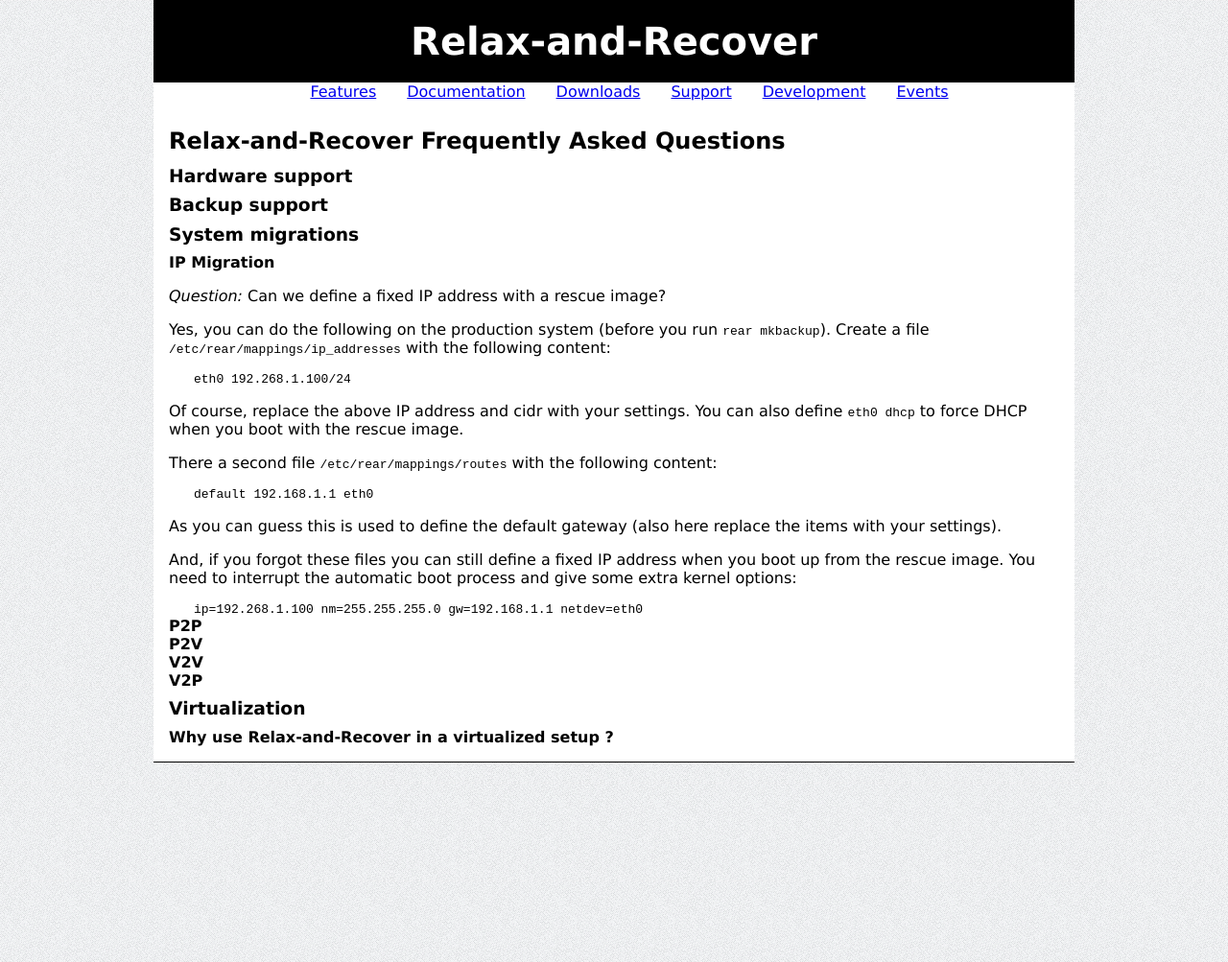
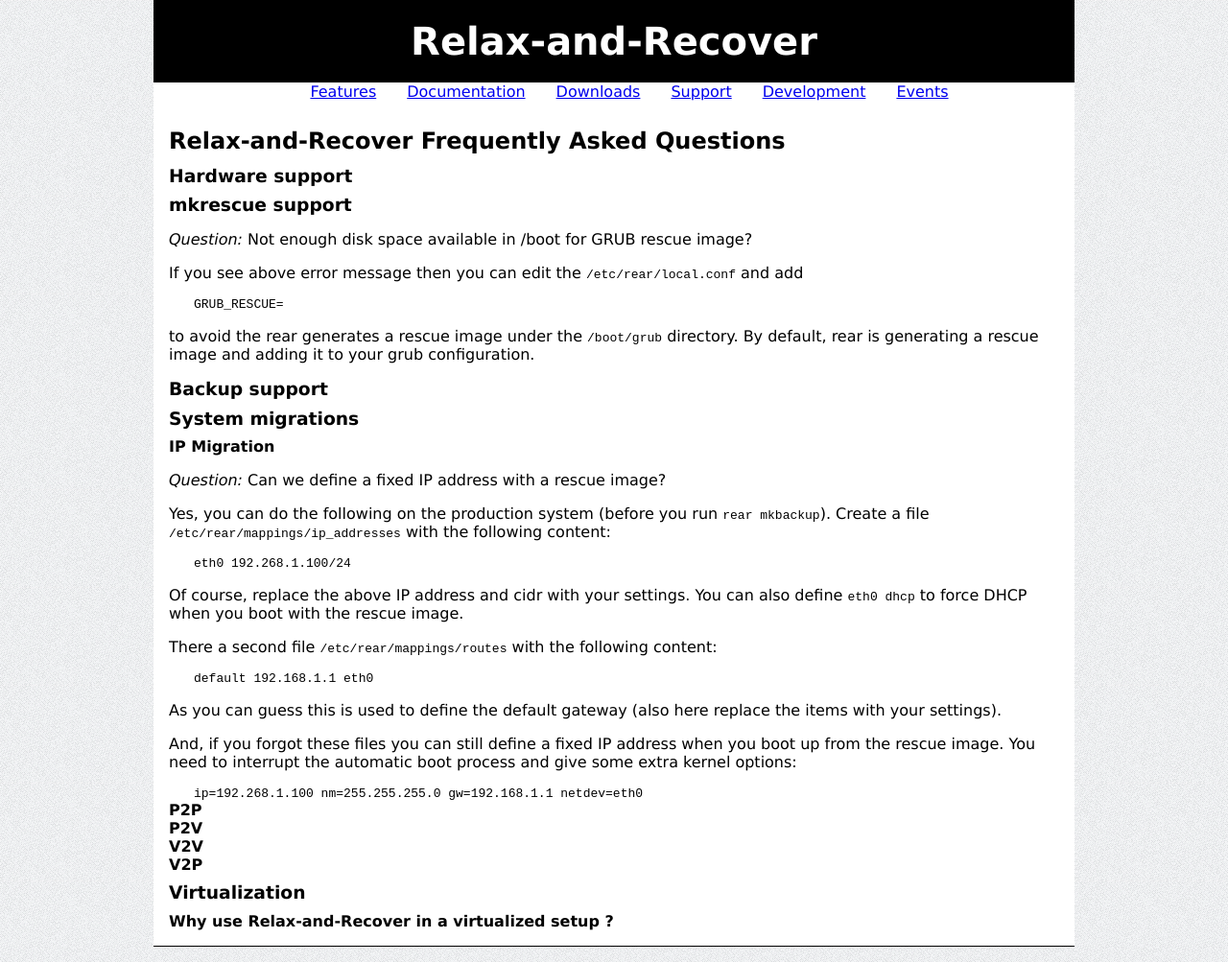
Before and after one commit to rear/rear.github.com, a Jekyll site: the page built from documentation/faq.md, in a window 1280 px wide. Shown: the whole page at 96% size. Built offline with Jekyll 4.4.1, drawn with Linux system fonts in a browser that asks for light colours; comment, search, counter and statistics services are not loaded.

Commit message:
add /boot full entry to FAQ (thanks Jeroen :)

```diff
--- a/documentation/faq.md
+++ b/documentation/faq.md
@@ -6,6 +6,17 @@
 ## Relax-and-Recover Frequently Asked Questions
 
 ### Hardware support
+
+### mkrescue support
+
+*Question:* Not enough disk space available in /boot for GRUB rescue image?
+
+If you see above error message then you can edit the `/etc/rear/local.conf` and add
+
+    GRUB_RESCUE=
+
+to avoid the rear generates a rescue image under the `/boot/grub` directory. By default,
+rear is generating a rescue image and adding it to your grub configuration.
 
 ### Backup support
 
```
